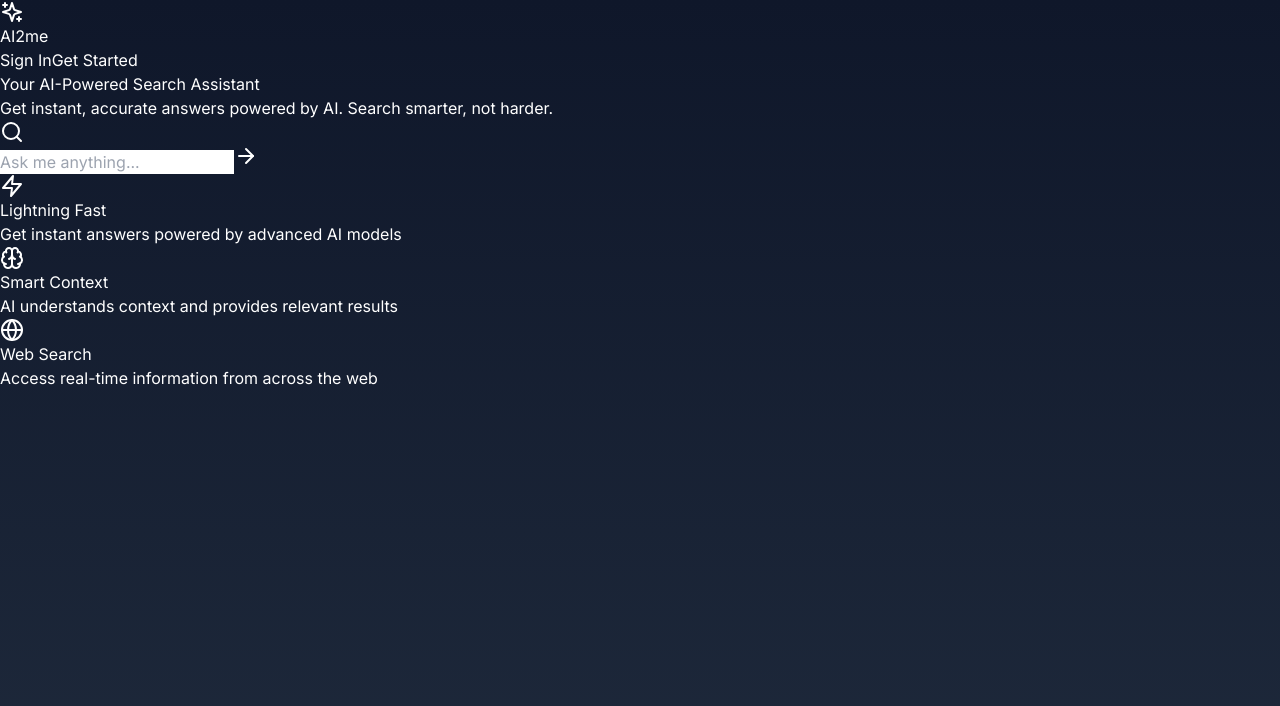
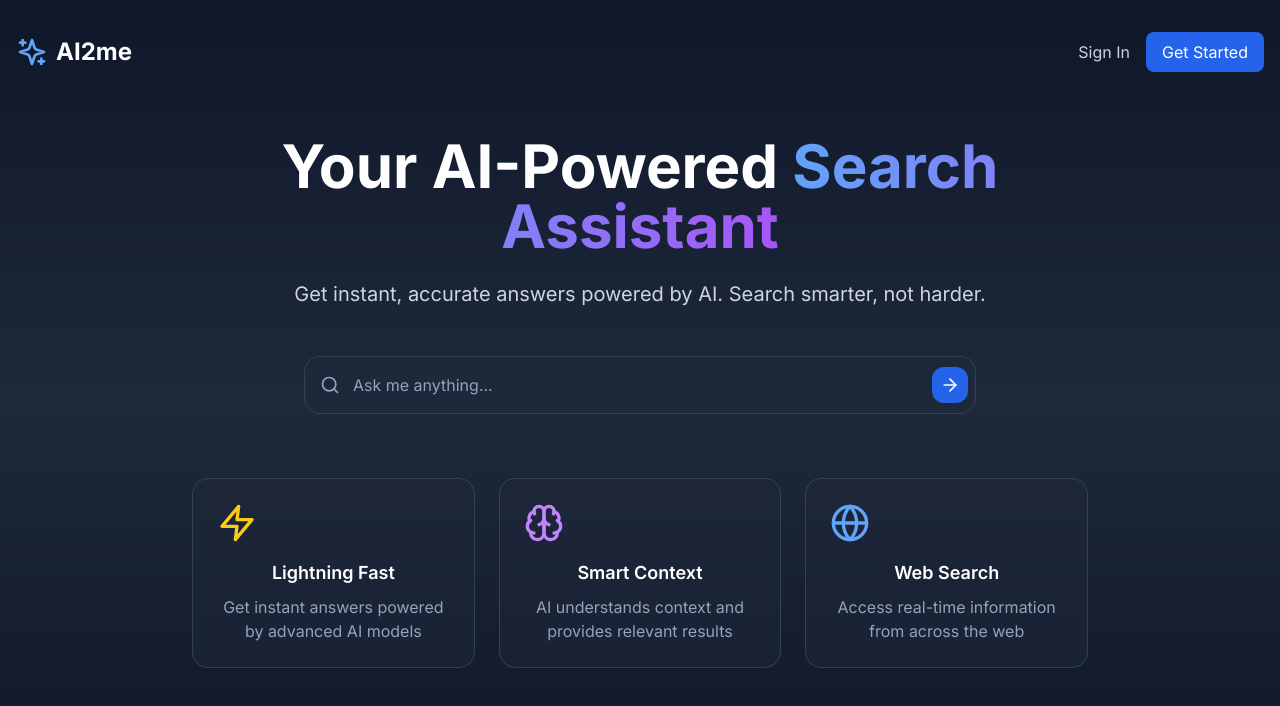
Before and after one commit to Eternitai01/ai2me-app, a Next.js app: page / in a window 1280 px wide. Shown: the top 706 px of the page. Built offline with nearby package versions, Linux system fonts and the light colour scheme.

Commit message:
Add Tailwind CSS configuration file

```diff
--- /dev/null
+++ b/tailwind.config.js
@@ -0,0 +1,17 @@
+/** @type {import('tailwindcss').Config} */
+module.exports = {
+  content: [
+    './pages/**/*.{js,ts,jsx,tsx,mdx}',
+    './components/**/*.{js,ts,jsx,tsx,mdx}',
+    './app/**/*.{js,ts,jsx,tsx,mdx}',
+  ],
+  theme: {
+    extend: {
+      colors: {
+        primary: '#3b82f6',
+        secondary: '#8b5cf6',
+      },
+    },
+  },
+  plugins: [],
+}
```
